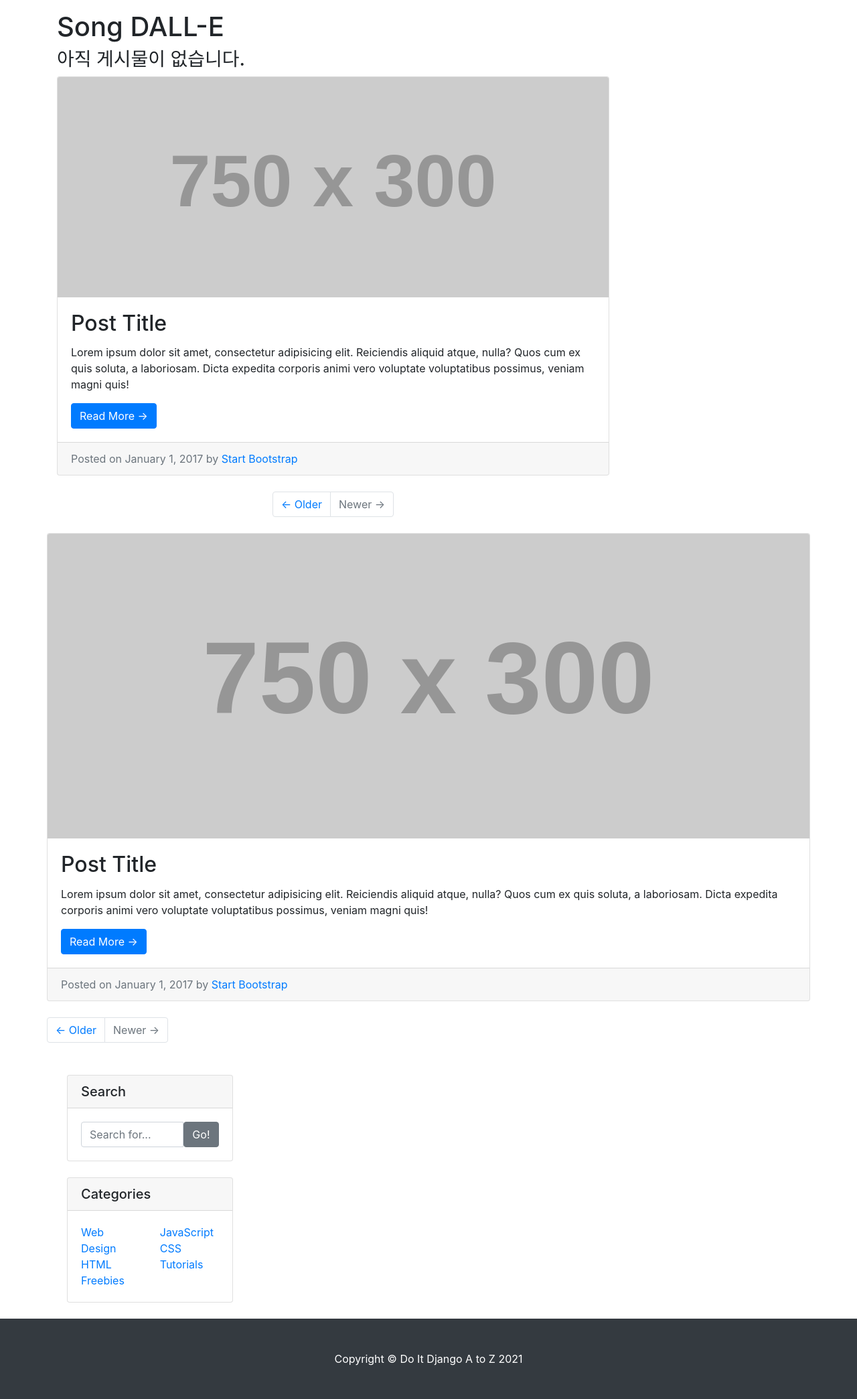
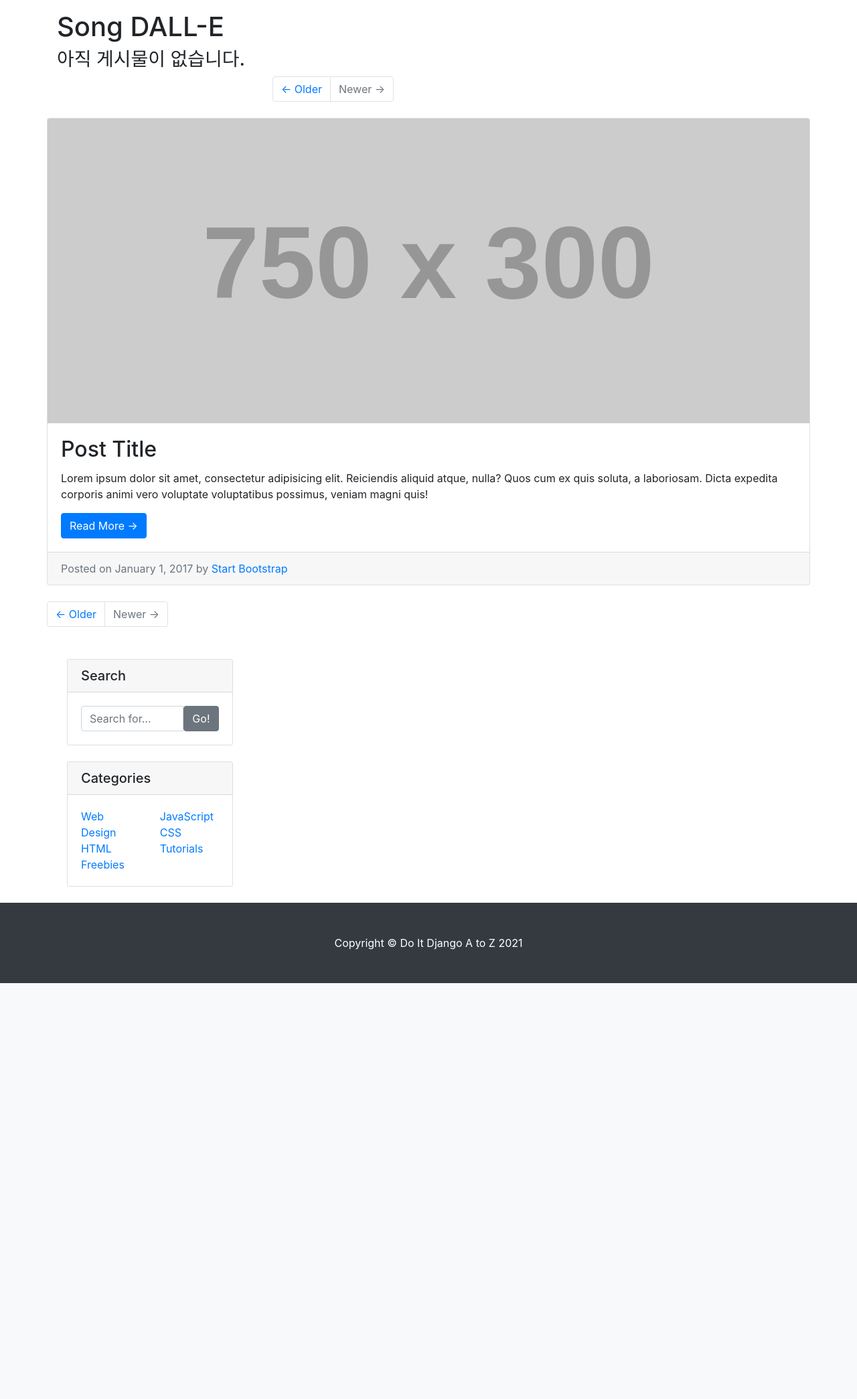
Before and after one commit to letsfuture/do_it_django_a_to_z, a Django app: page /blog/ in a window 1280 px wide. Shown: the part 56-2145 px from the top of the page at 67% size. After the commit the page ends 1524 px from the top, so only its background shows below. Run offline with Django 4.2, Linux system fonts and the light colour scheme; grey boxes labelled with a size stand in for pictures from a placeholder-image service; data that the repository does not hold is empty; some libraries are stand-ins or nearby versions.

Commit message:
포스트 목록 페이지와 포스트 상세 페이지 디자인 통일하기

```diff
--- a/blog/templates/blog/post_list.html
+++ b/blog/templates/blog/post_list.html
@@ -28,22 +28,6 @@
         <h3>아직 게시물이 없습니다.</h3>
     {% endif %}
 
-                <!-- Blog Post -->
-                <div class="card mb-4">
-                    <img class="card-img-top" src="http://placehold.it/750x300" alt="Card image cap">
-                    <div class="card-body">
-                        <h2 class="card-title">Post Title</h2>
-                        <p class="card-text">Lorem ipsum dolor sit amet, consectetur adipisicing elit. Reiciendis
-                            aliquid atque, nulla? Quos cum ex quis soluta, a laboriosam. Dicta expedita corporis animi
-                            vero voluptate voluptatibus possimus, veniam magni quis!</p>
-                        <a href="#" class="btn btn-primary">Read More &rarr;</a>
-                    </div>
-                    <div class="card-footer text-muted">
-                        Posted on January 1, 2017 by
-                        <a href="#">Start Bootstrap</a>
-                    </div>
-                </div>
-
     <!-- Pagination -->
     <ul class="pagination justify-content-center mb-4">
         <li class="page-item">
```
Also changed, not shown: blog/templates/blog/post_detail.html (+2 -9 lines). Lines whose indentation alone changed are shown as unchanged.
